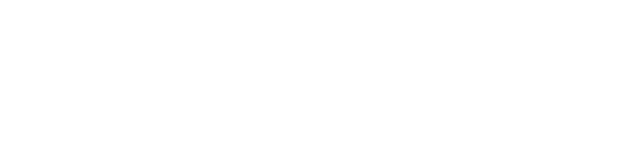
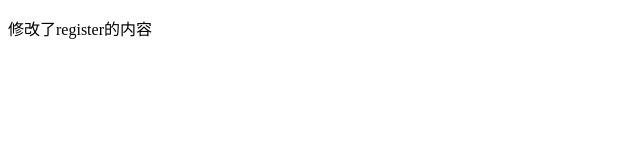
Before and after one commit to Wuguang11/test, a plain HTML site: page index.html in a window 1280 px wide. Shown: the whole page, without its empty margins (0-640 px from the left). Drawn offline with Linux system fonts and the light colour scheme.

Commit message:
修改了register的内容

```diff
--- a/index.html
+++ b/index.html
@@ -5,6 +5,7 @@
     <meta http-equiv="X-UA-Compatible" content="IE=edge" />
     <meta name="viewport" content="width=device-width, initial-scale=1.0" />
     <title>Document</title>
+    <p>修改了register的内容</p>
   </head>
   <body></body>
 </html>
```
